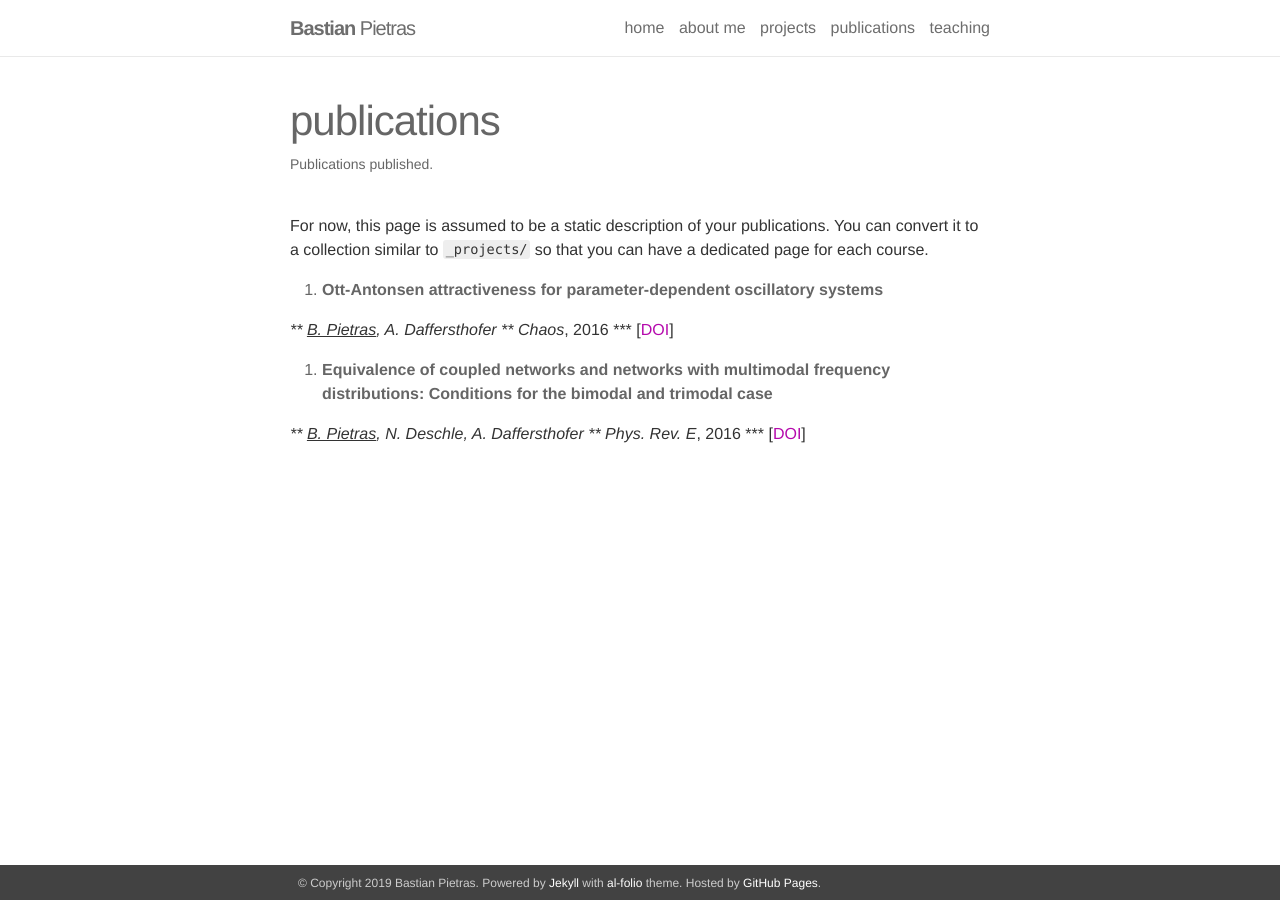
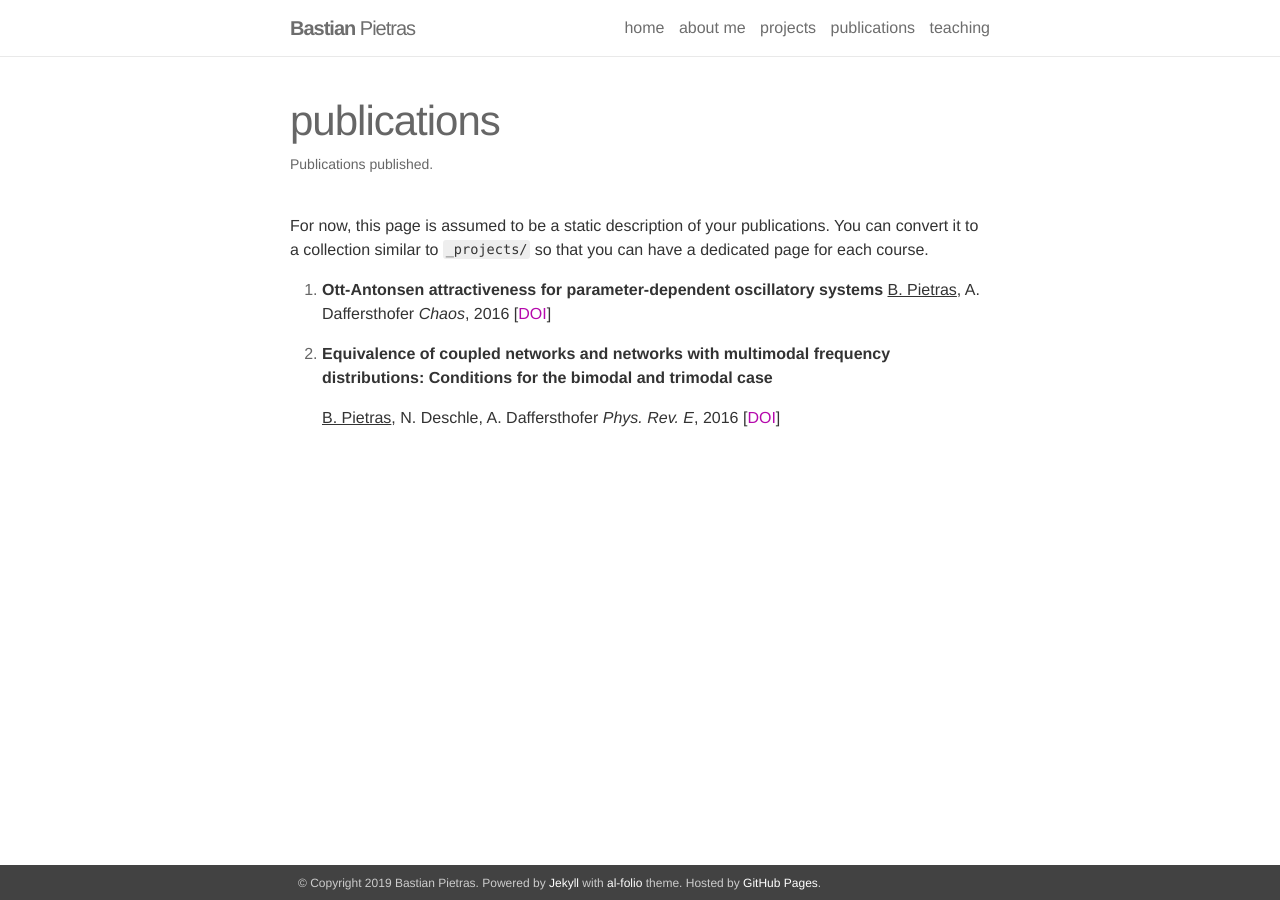
Before and after one commit to BastianPietras/bastianpietras.github.io, a Jekyll site: the page built from _pages/publications.md, in a window 1280 px wide. Built offline with Jekyll 4.4.1, drawn with Linux system fonts in a browser that asks for light colours.

```diff
--- a/_pages/publications.md
+++ b/_pages/publications.md
@@ -8,15 +8,14 @@ description: Publications published.
 For now, this page is assumed to be a static description of your publications. You can convert it to a collection similar to `_projects/` so that you can have a dedicated page for each course.
 
 1. **Ott-Antonsen attractiveness for parameter-dependent oscillatory systems**
-
-*** <ins>B. Pietras</ins>, A. Daffersthofer
-*** _Chaos_, 2016
-*** [[DOI](https://aip.scitation.org/doi/10.1063/1.4963371)]
+   <ins>B. Pietras</ins>, A. Daffersthofer
+   _Chaos_, 2016
+   [[DOI](https://aip.scitation.org/doi/10.1063/1.4963371)]
 
 1. **Equivalence of coupled networks and networks with multimodal frequency distributions: Conditions for the bimodal and trimodal case**
 
-*** <ins>B. Pietras</ins>, N. Deschle, A. Daffersthofer
-*** _Phys. Rev. E_, 2016
-*** [[DOI](https://aip.scitation.org/doi/10.1063/1.4963371)]
+    <ins>B. Pietras</ins>, N. Deschle, A. Daffersthofer
+    _Phys. Rev. E_, 2016
+    [[DOI](https://aip.scitation.org/doi/10.1063/1.4963371)]
 
 {: reversed="reversed"}
```
